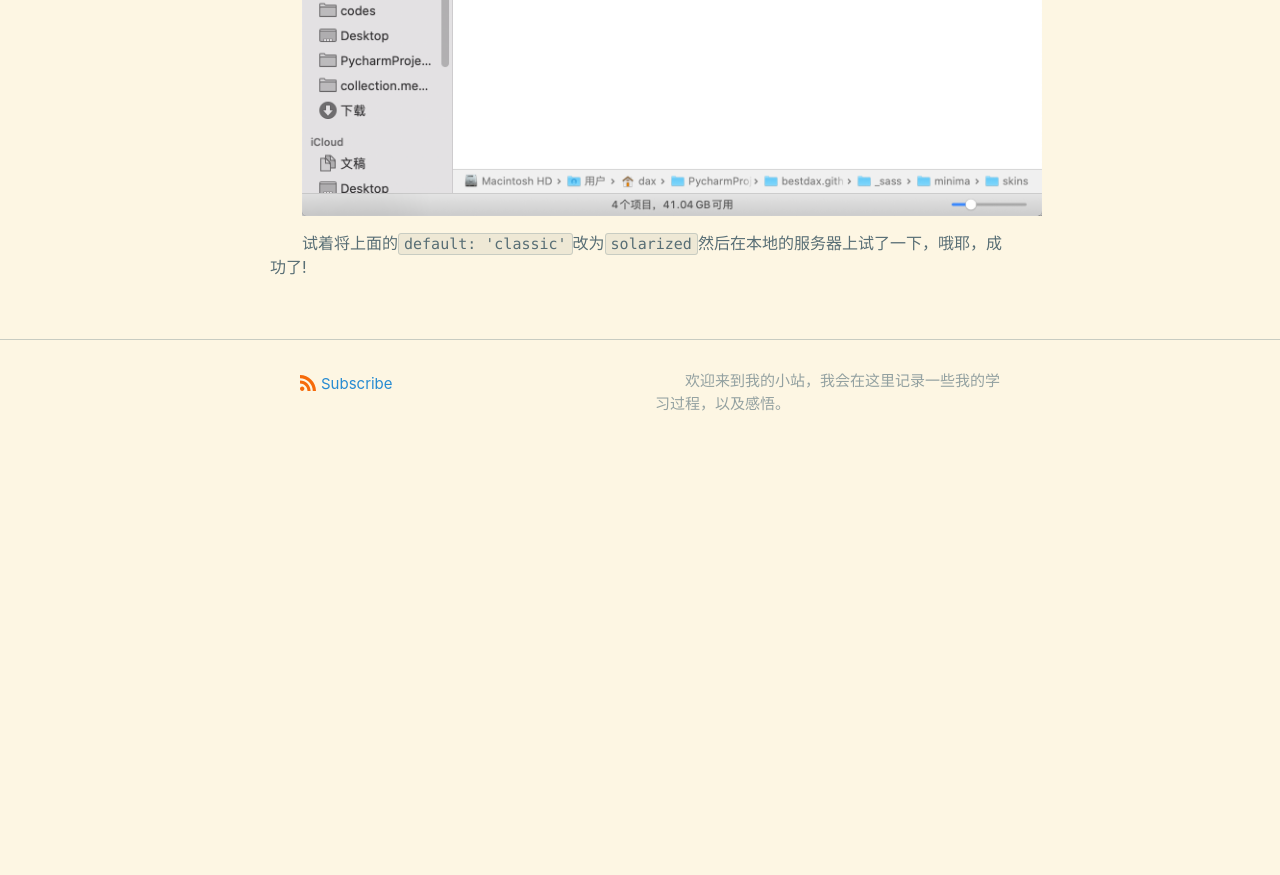
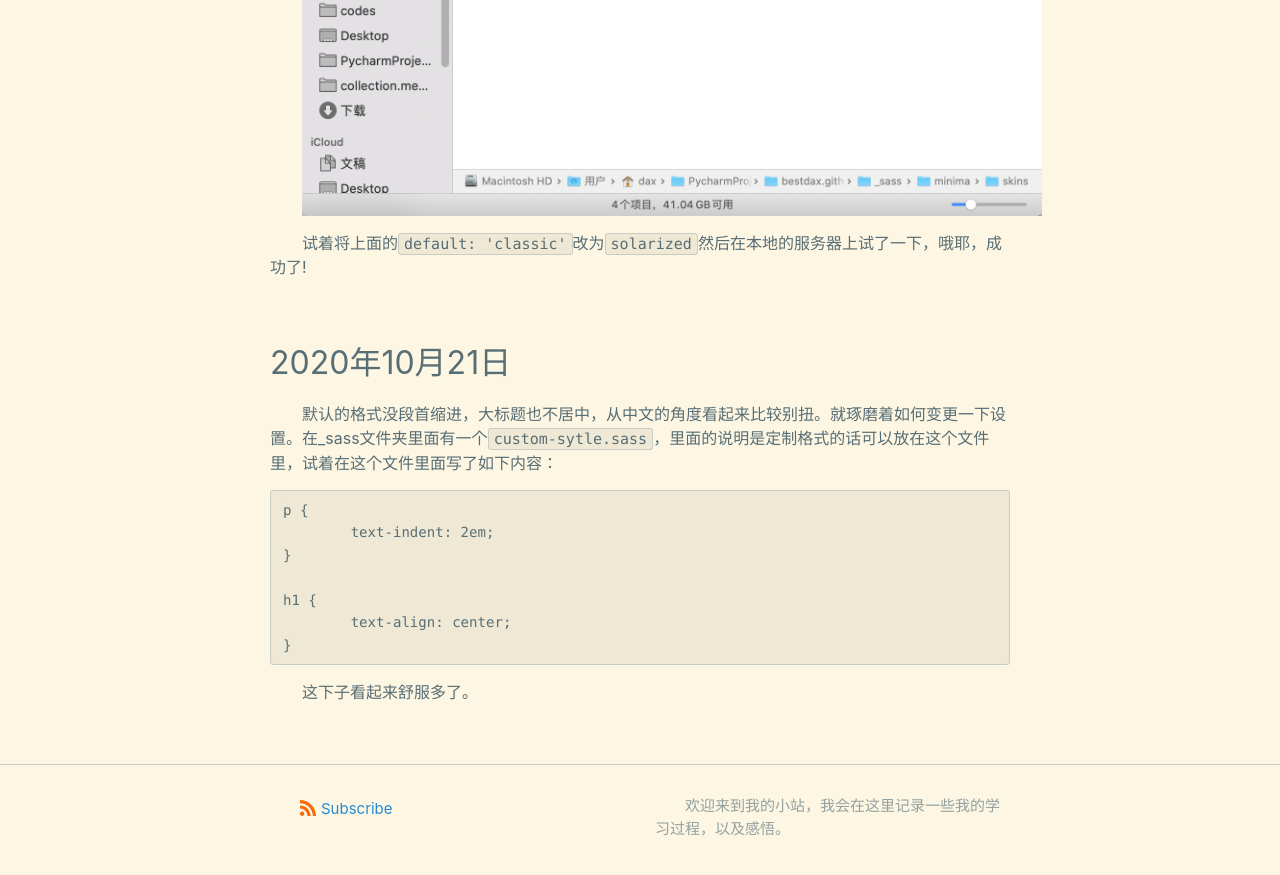
Before and after one commit to bestdax/bestdax.github.io, a Jekyll site: the page built from _posts/2020-10-16-jekyll-build-github-pages-static-webiste.md, in a window 1280 px wide and 900 px high, scrolled down 2958 px. Shown: the top 875 px of the window. Built offline with Jekyll 4.4.1, drawn with Linux system fonts in a browser that asks for light colours; before the commit the page ends 3433 px from its top, so only the background shows below that.

Commit message:
add content about custom style

````diff
--- a/_posts/2020-10-16-jekyll-build-github-pages-static-webiste.md
+++ b/_posts/2020-10-16-jekyll-build-github-pages-static-webiste.md
@@ -108,3 +108,21 @@ remote_theme: chrisrhymes/bulma-clean-theme
 <img src="/assets/images/image-20201019134116119.png" alt="image-20201019134116119" style="zoom:50%;" />
 
 试着将上面的`default: 'classic'`改为`solarized`然后在本地的服务器上试了一下，哦耶，成功了!
+
+
+
+## 2020年10月21日
+
+默认的格式没段首缩进，大标题也不居中，从中文的角度看起来比较别扭。就琢磨着如何变更一下设置。在_sass文件夹里面有一个`custom-sytle.sass`，里面的说明是定制格式的话可以放在这个文件里，试着在这个文件里面写了如下内容：
+
+```html
+p {
+	text-indent: 2em;
+}
+
+h1 {
+	text-align: center;
+}
+```
+
+这下子看起来舒服多了。
````
